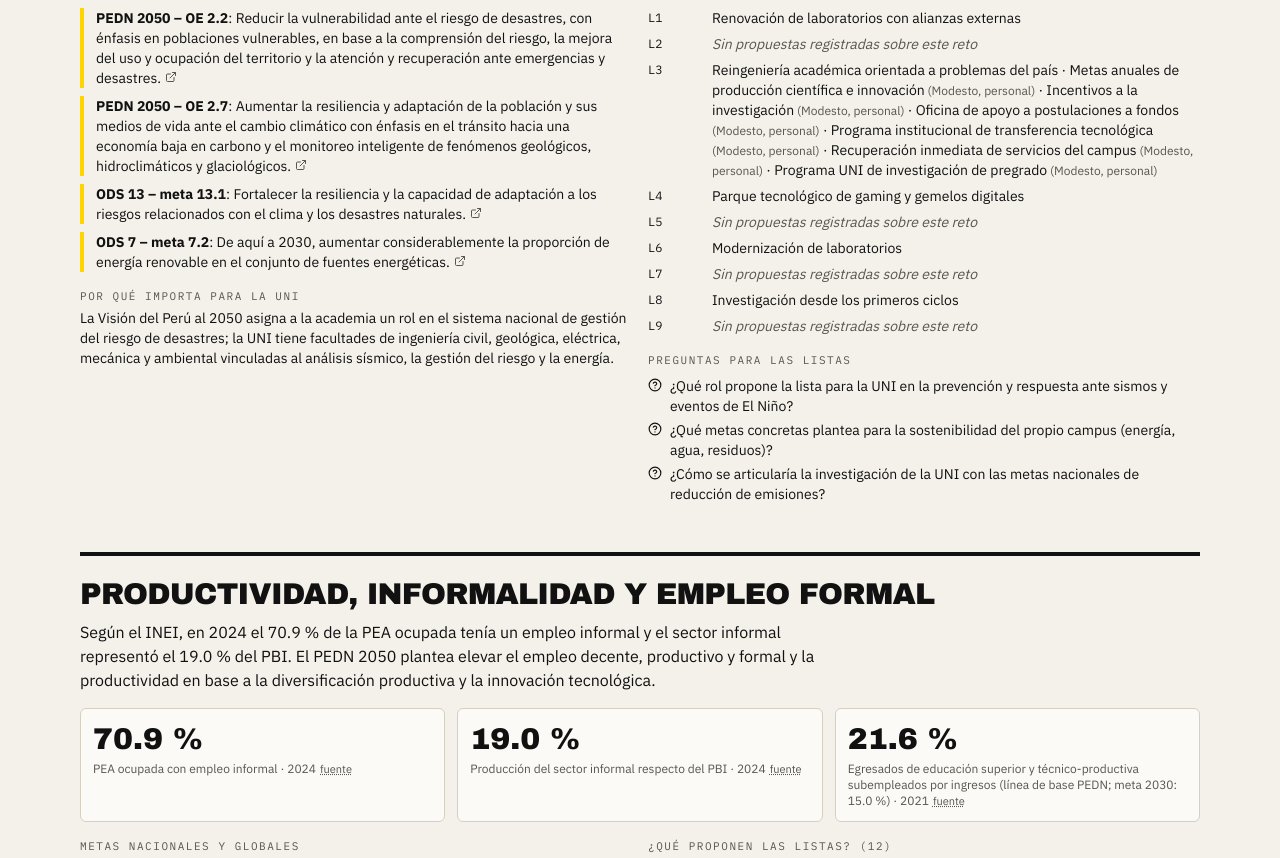
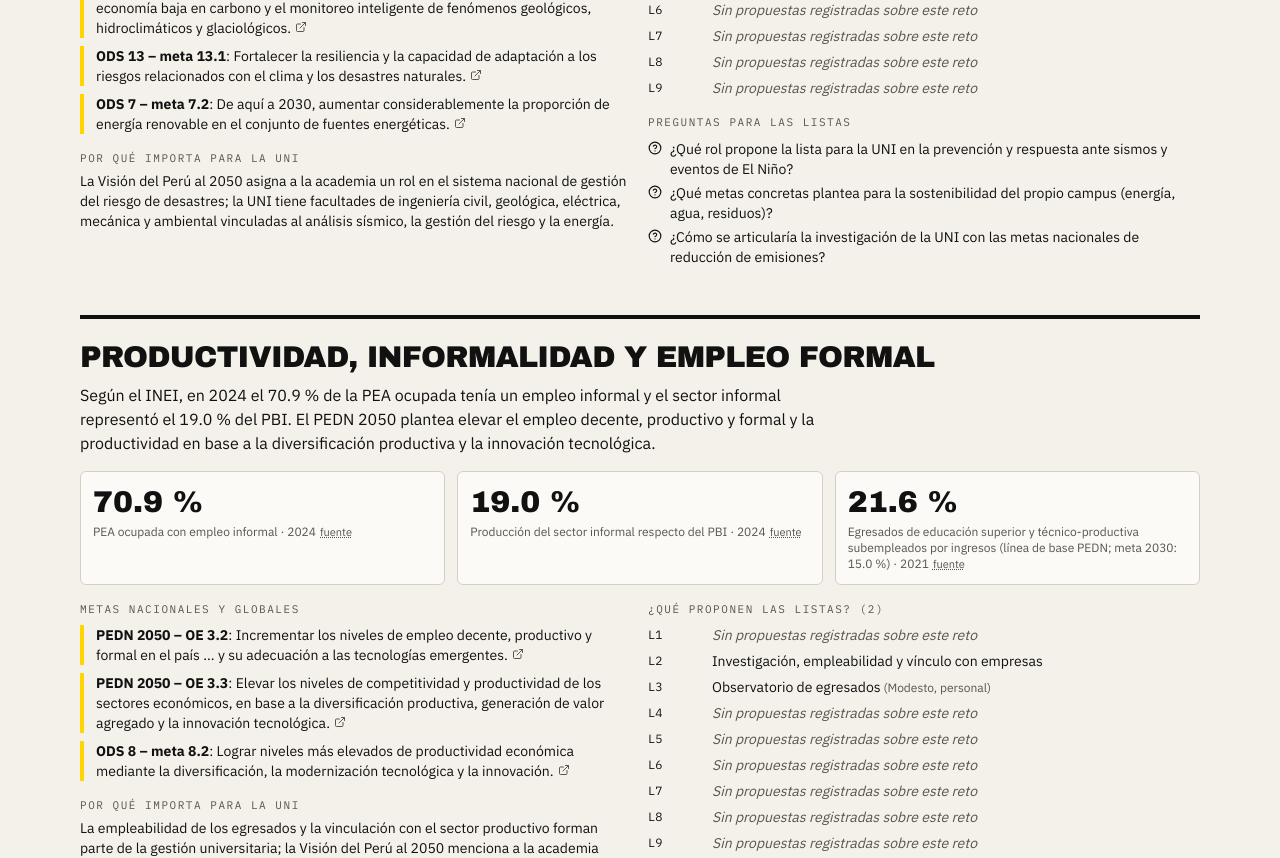
Before and after one commit to unimauro/observatorio-electoral-uni, a React (Vite) app: page /#/retos in a window 1280 px wide. Shown: the part 1824-2682 px from the top of the page. Built offline with nearby package versions, Linux system fonts and the light colour scheme.

Commit message:
Retos: cruce con propuestas por categoría principal o palabra clave completa

```diff
--- a/src/data/retos.json
+++ b/src/data/retos.json
@@ -77,7 +77,8 @@
         "¿Cómo se incorporaría la inteligencia artificial en los planes de estudio de todas las facultades, y con qué cronograma?",
         "¿Qué infraestructura de cómputo y datos propone la lista para investigación en IA, y cómo se financiaría?",
         "¿Qué reglas propone para el uso de IA por estudiantes y docentes en evaluaciones y en la gestión administrativa?"
-      ]
+      ],
+      "primaryCategory": "Inteligencia artificial"
     },
     {
       "id": "reto-clima-riesgo-energia",
@@ -162,7 +163,8 @@
         "¿Qué rol propone la lista para la UNI en la prevención y respuesta ante sismos y eventos de El Niño?",
         "¿Qué metas concretas plantea para la sostenibilidad del propio campus (energía, agua, residuos)?",
         "¿Cómo se articularía la investigación de la UNI con las metas nacionales de reducción de emisiones?"
-      ]
+      ],
+      "primaryCategory": "Sostenibilidad"
     },
     {
       "id": "reto-economia-empleo",
@@ -239,7 +241,8 @@
         "¿Qué mecanismos propone la lista para mejorar la inserción laboral de los egresados y cómo la medirá?",
         "¿Cómo se vincularía la UNI con empresas y mypes para elevar su productividad?",
         "¿Qué apoyo ofrecería a emprendimientos de estudiantes y egresados?"
-      ]
+      ],
+      "primaryCategory": "Empleabilidad"
     },
     {
       "id": "reto-seguridad",
@@ -304,7 +307,8 @@
       "questions": [
         "¿Qué propone la lista para la seguridad de estudiantes y personal dentro y en el entorno del campus?",
         "¿Cómo podría la investigación de la UNI apoyar a las autoridades en seguridad ciudadana y ciberseguridad, y bajo qué reglas de protección de datos?"
-      ]
+      ],
+      "primaryCategory": null
     },
     {
       "id": "reto-agua-mineria-recursos",
@@ -380,7 +384,8 @@
       "questions": [
         "¿Qué líneas de investigación propone la lista en agua, minería y medio ambiente, y con qué aliados?",
         "¿Cómo aseguraría que los laboratorios de la UNI presten servicios técnicos útiles al Estado y a las comunidades en estos temas?"
-      ]
+      ],
+      "primaryCategory": "Sostenibilidad"
     },
     {
       "id": "reto-infraestructura",
@@ -452,7 +457,8 @@
       "questions": [
         "¿Qué proyectos de infraestructura del campus prioriza la lista y con qué fuentes de financiamiento?",
         "¿Cómo participaría la UNI en la formulación o supervisión técnica de proyectos de infraestructura pública?"
-      ]
+      ],
+      "primaryCategory": "Infraestructura y laboratorios"
     },
     {
       "id": "reto-cti",
@@ -540,7 +546,8 @@
         "¿Cuántos recursos propone la lista destinar a investigación y de qué fuentes provendrían?",
         "¿Qué metas plantea en número de investigadores RENACYT, publicaciones o patentes, y cómo las reportará?",
         "¿Cómo se fortalecerían los programas de doctorado y la retención de investigadores?"
-      ]
+      ],
+      "primaryCategory": "Investigación científica"
     },
     {
       "id": "reto-calidad-educativa",
@@ -622,7 +629,8 @@
         "¿Qué medidas propone la lista para reducir la deserción y el tiempo de egreso?",
         "¿Cómo se mediría y mejoraría la calidad de la enseñanza, y qué rol tendría la acreditación?",
         "¿Qué apoyos ofrecería a ingresantes con brechas de preparación o de recursos económicos?"
-      ]
+      ],
+      "primaryCategory": "Calidad educativa"
     }
   ],
   "notConfirmed": [
--- a/src/pages/Retos.tsx
+++ b/src/pages/Retos.tsx
@@ -16,6 +16,8 @@ interface Reto {
   nationalGoals: { doc: string; goal: string; url: string; sourceId: string }[]
   uniRole: string
   categories: string[]
+  /** Categoría que por sí sola vincula una propuesta al reto (null = sólo palabras clave). */
+  primaryCategory: string | null
   keywords: string[]
   questions: string[]
 }
@@ -29,13 +31,15 @@ interface UniFigure {
 }
 const data = retosJson as { retos: Reto[]; notConfirmed: string[]; uniFigures: UniFigure[] }
 
-/** Propuestas relacionadas: misma categoría o alguna palabra clave en su texto. */
+const esc = (s: string) => s.replace(/[.*+?^${}()|[\]\\]/g, '\\$&')
+
+/** Propuestas relacionadas: categoría principal del reto o palabra clave completa en el texto. */
 function related(r: Reto): Proposal[] {
-  const kws = r.keywords.map(fold)
+  const kws = r.keywords.map(fold).filter((k) => k.length > 2).map((k) => new RegExp(`(^|[^a-z0-9])${esc(k)}([^a-z0-9]|$)`))
   return proposals.filter((p) => {
-    if (r.categories.includes(p.category)) return true
+    if (r.primaryCategory && p.category === r.primaryCategory) return true
     const t = fold(`${p.title} ${p.description} ${p.quote ?? ''}`)
-    return kws.some((k) => k.length > 2 && t.includes(k))
+    return kws.some((re) => re.test(t))
   })
 }
 
@@ -159,7 +163,7 @@ export default function Retos() {
       <PageHeader kicker="Contexto" title="Retos del país y de la UNI">
         La próxima gestión gobernará la principal universidad pública de ingeniería del Perú frente a desafíos que el propio Estado ya fijó como objetivos
         nacionales al 2030 y 2050 (PEDN 2050 de CEPLAN, políticas sectoriales, ODS de la ONU). Aquí los resumimos con cifras oficiales y cruzamos lo que cada
-        lista ha propuesto sobre cada uno. El cruce es automático (por tema y palabras clave) y depende de las propuestas registradas.
+        lista ha propuesto sobre cada uno. El cruce es automático (categoría principal del reto o palabra clave en la propuesta) y depende de las propuestas registradas: puede omitir propuestas formuladas con otras palabras.
       </PageHeader>
       <nav aria-label="Retos" className="mb-8 flex flex-wrap gap-1.5">
         {data.retos.map((r) => (
```
